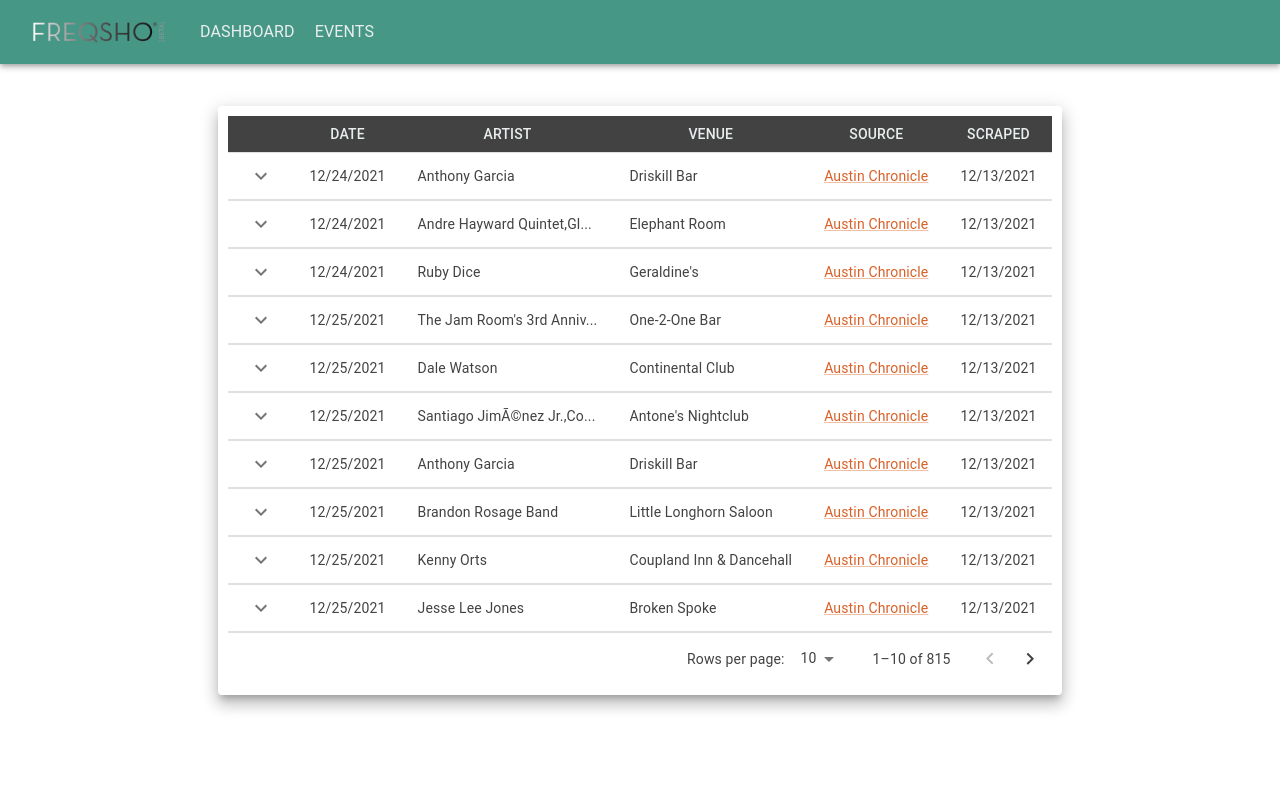
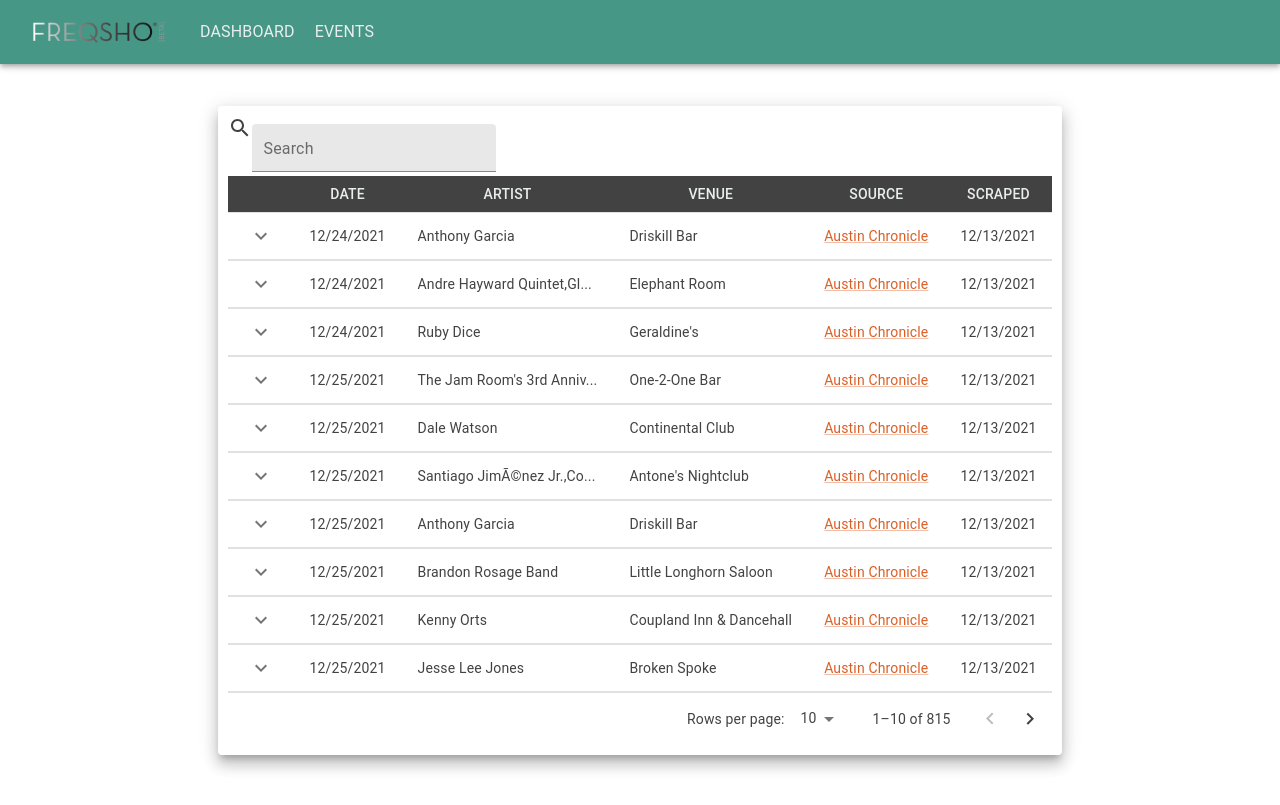
Before and after one commit to trilambda122/freqsho-cruncher-dashbaord, a React (Create React App) app: page /table in a window 1280 px wide. Built offline with nearby package versions, Linux system fonts and the light colour scheme.

Commit message:
added search function to table

```diff
--- a/src/componets/Row.js
+++ b/src/componets/Row.js
@@ -17,7 +17,6 @@ import { fArtist } from "../utils/formatArtist";
 function Row(props) {
   const { row } = props;
   const [rowOpen, setRowOpen] = useState(false);
-  console.log("DATE FORMAT : ", fDate(row.scrapeDate));
   return (
     <>
       <TableRow key={row._id}>
--- a/src/componets/ShowTable.js
+++ b/src/componets/ShowTable.js
@@ -1,8 +1,9 @@
 import React, { useState } from "react";
 import Navbar from "./Navbar";
 import mockEventData from "../mock/mockEventData";
-import { CircularProgress } from "@material-ui/core";
-import { Grid, Card, CardContent } from "@material-ui/core";
+
+import Box from "@mui/material/Box";
+import { Grid, Card, CardContent, TextField } from "@material-ui/core";
 import Table from "@mui/material/Table";
 import TableBody from "@mui/material/TableBody";
 import TableCell from "@mui/material/TableCell";
@@ -12,14 +13,15 @@ import TableRow from "@mui/material/TableRow";
 import Paper from "@mui/material/Paper";
 import TablePagination from "@mui/material/TablePagination";
 import Row from "./Row";
-import Box from "@mui/material/Box";
+import SearchIcon from "@material-ui/icons/Search";
 import Skeleton from "@mui/material/Skeleton";
+
 function ShowTable() {
   // SET STATE
   const [eventData, setEventData] = useState(mockEventData);
   const [page, setPage] = useState(0);
   const [rowsPerPage, setRowsPerPage] = useState(10);
-
+  const [filter, setFilter] = useState("");
   // PAGEINATION FUNCIONTS
   const handleChangePage = (event, newPage) => {
     setPage(newPage);
@@ -38,6 +40,10 @@ function ShowTable() {
     dataLength = 0;
   }
 
+  // SEARCH
+  const handleSearchChange = (e) => {
+    setFilter(e.target.value);
+  };
   // MAIN RETURN
   return (
     <>
@@ -54,6 +60,16 @@ function ShowTable() {
                 padding: "10px",
               }}
             >
+              <Box>
+                <SearchIcon />
+                <TextField
+                  variant="filled"
+                  label="Search"
+                  onChange={handleSearchChange}
+                  margin="dense"
+                />
+              </Box>
+
               <TableContainer justify="center" align="center">
                 <Table size="small" aria-label="simple table">
                   <TableHead
@@ -83,12 +99,19 @@ function ShowTable() {
                   </TableHead>
                   <TableBody>
                     {eventData.reslut
+                      .filter((e) => {
+                        const art = e.artist.join();
+                        if (e.venue.includes(filter) || art.includes(filter)) {
+                          return true;
+                        }
+
+                        // return e.venue.includes(filter);
+                      })
                       .slice(
                         page * rowsPerPage,
                         page * rowsPerPage + rowsPerPage
                       )
                       .map((event) => {
-                        // return getTableRow(event);
                         return <Row key={event._id} row={event} />;
                       })}
                   </TableBody>
--- a/src/utils/formatArtist.js
+++ b/src/utils/formatArtist.js
@@ -1,4 +1,3 @@
-
 // Function will check loop through the array of artist and create a string that has a , sepratinting he artist
 // function will then check if string is longer then 25 chars, if so it will chop of the string at 25 chars
 // and append ...
@@ -6,7 +5,6 @@ export function fArtist(artistArray) {
   const newString = artistArray.map((i) => i + "").join();
   if (newString.length > 24) {
     const finalString = newString.substring(0, 24) + "...";
-    console.log("STRING:::", newString);
     return finalString;
   } else {
     return newString;
```
